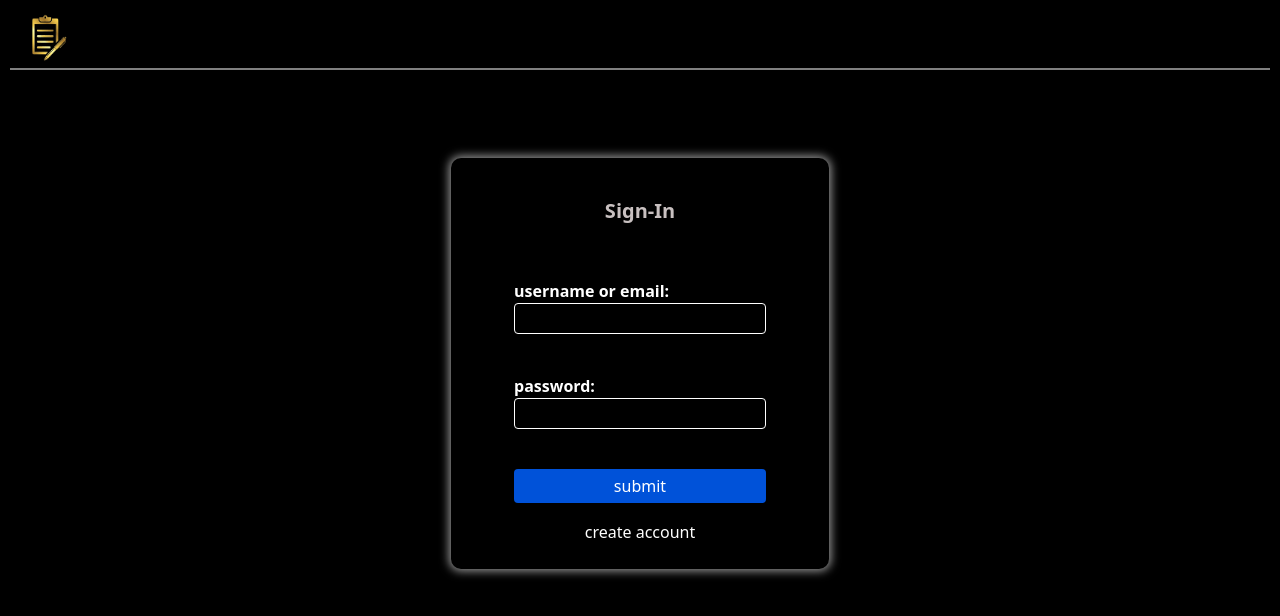
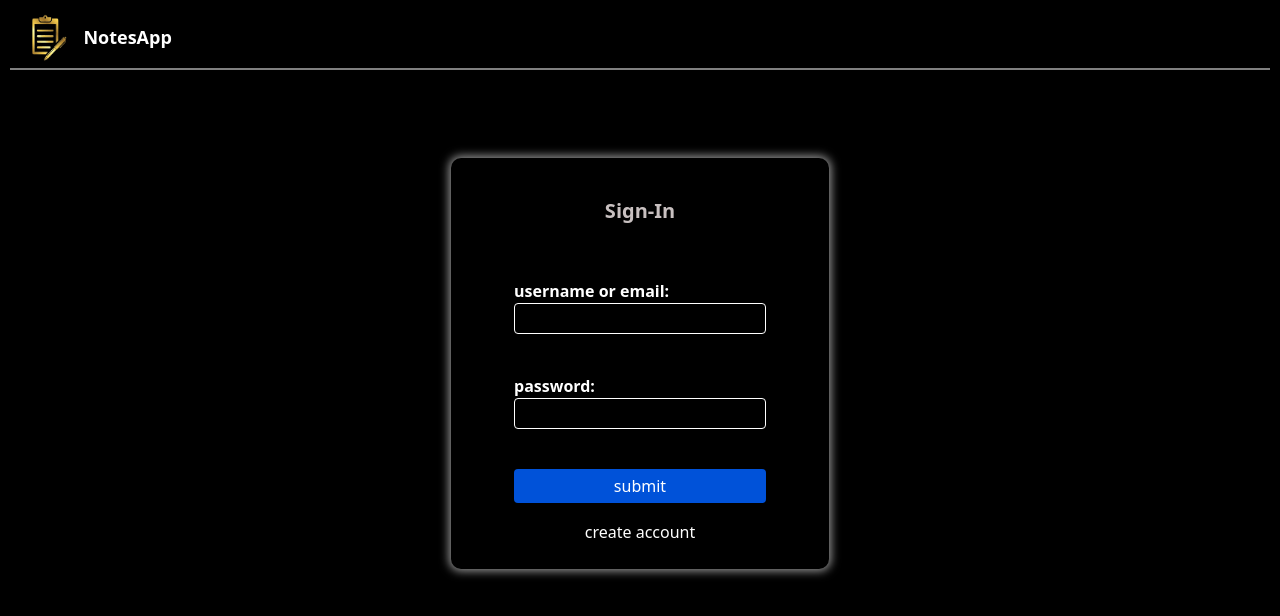
Before and after one commit to Madhanm2001/Notes-MERN-Stack, a React (Vite) app in the folder client/notesapp/: page /auth in a window 1280 px wide. Shown: the top 616 px of the page. Built offline with nearby package versions, Linux system fonts and the light colour scheme; no server answers.

Commit message:
sign up and sign in Onkeydown logic added

```diff
--- a/client/notesapp/src/component/Auth.tsx
+++ b/client/notesapp/src/component/Auth.tsx
@@ -25,6 +25,7 @@ const Auth = () => {
         }
 
     },[])
+
 
     const onClickSignUp = () => {
 
@@ -100,6 +101,16 @@ const onClickSignIn = async () => {
         }))
     }
 
+//     const onKeyDownEnter = (e: any) => {
+//   if (e.key === 'Enter') {
+//     if (e.target.value === 'signin') {
+//       onClickSignIn()
+//     } else if (e.target.value === 'signup') {
+//       onClickSignUp()
+//     }
+//   }
+// }
+
     return (
         <div className='flex flex-col justify-center items-center mt-[7%]'>
 
@@ -112,10 +123,12 @@ const onClickSignIn = async () => {
                 </div>
                 <div className='flex flex-col mt-[5vh]'>
                     <label htmlFor="" className='text-white font-semibold'>password:</label>
-                    <input type="password" name='password' value={signInDetails.password} onChange={handleChangeSignIn} className='border-[1px] rounded text-white px-[15px] py-[1%]' />
+                    <input type="password" name='password' value={signInDetails.password} onKeyDown={(e) => {
+    if (e.key === 'Enter') onClickSignIn()
+  }} onChange={handleChangeSignIn} className='border-[1px] rounded text-white px-[15px] py-[1%]' />
                     <div className='text-[red] text-[12px]'>{signInError.password}</div>
                 </div>
-                <button className='bg-[#0052d9] text-white rounded border-none w-full mt-[5vh] py-[5px] cursor-pointer' onClick={onClickSignIn}>submit</button>
+                <button className='bg-[#0052d9] text-white rounded border-none w-full mt-[5vh] py-[5px] cursor-pointer' value={'signin'} onClick={onClickSignIn}>submit</button>
                 <div className='text-[red] text-[12px] text-center'>{signInError.invalid}</div>
                 <div className='text-center text-white rounded text-small mt-[7%] cursor-pointer' onClick={() => { setIsSignUp(true),setSignInError({usernameoremail:'',password:'',invalid:''}),setSignInDetails({usernameoremail:'',password:''}) }}>create account</div>
             </section>
@@ -144,7 +157,9 @@ const onClickSignIn = async () => {
                     </div>
                     <div className='flex flex-col mt-[5vh]'>
                         <label htmlFor="" className='text-white font-semibold'>password:</label>
-                        <input type="password" name='password' onChange={handleChangeSignUp} value={signUpDetails.password} className='border-[1px] rounded text-white px-[15px] py-[1%]' />
+                        <input type="password" name='password' onChange={handleChangeSignUp} onKeyDown={(e) => {
+    if (e.key === 'Enter') onClickSignUp()
+  }} value={signUpDetails.password} className='border-[1px] rounded text-white px-[15px] py-[1%]' />
                         <div className='text-[red] text-[12px]'>{signUpError.password}</div>
                     </div>
                     <div className='flex flex-col mt-[5vh]'>
@@ -152,7 +167,7 @@ const onClickSignIn = async () => {
                         <input type="password" name='confirmPassword' onChange={handleChangeSignUp} value={signUpDetails.confirmPassword} className='border-[1px] rounded text-white px-[15px] py-[1%]' />
                         <div className='text-[red] text-[12px]'>{signUpError.confirmPassword}</div>
                     </div>
-                    <button className='bg-[#0052d9] text-white rounded border-none w-full mt-[5vh] py-[5px] cursor-pointer' onClick={onClickSignUp}>submit</button>
+                    <button className='bg-[#0052d9] text-white rounded border-none w-full mt-[5vh] py-[5px] cursor-pointer' value={'signup'} onClick={onClickSignUp}>submit</button>
                     <div className='text-center text-white rounded text-small mt-[7%] cursor-pointer' onClick={() => { setIsSignUp(false),setSignUpError({username: '', password: '', confirmPassword: '', phoneNumber: '', email: '', name: ''}),setSignUpDetails({username: '', password: '', confirmPassword: '', phoneNumber: '', email: '', name: ''}) }}>sign-in</div>
                 </section>}
 
--- a/client/notesapp/src/component/Navbar.tsx
+++ b/client/notesapp/src/component/Navbar.tsx
@@ -35,8 +35,14 @@ useEffect(()=>{
     <div id="navbarWrap">
   <ul id="Navbar">
 
-    {window.location.pathname.includes('/auth')&&<img title='All-Notes' className={`h-[55px] w-[55px]  text-white bg-black rounded-[100px]`} src={notesLogo} alt="" />
-    }
+   {window.location.pathname.includes('/auth')&&<li>
+   <div className='flex gap-1'>
+    <img title='All-Notes' className={`h-[55px] w-[55px]  text-white bg-black rounded-[100px]`} src={notesLogo} alt="" />
+    <span><h2 className='text-white my-[10px]'>NotesApp</h2></span>
+   </div>
+    </li>}
+    {/* {window.location.pathname.includes('/auth')&&<li><h2 className='text-white'>NotesApp</h2></li>
+    } */}
 
    {!window.location.pathname.includes('/auth')&& <li>
       <Link to="/" onClick={()=>setActivetab('home')}>
```
